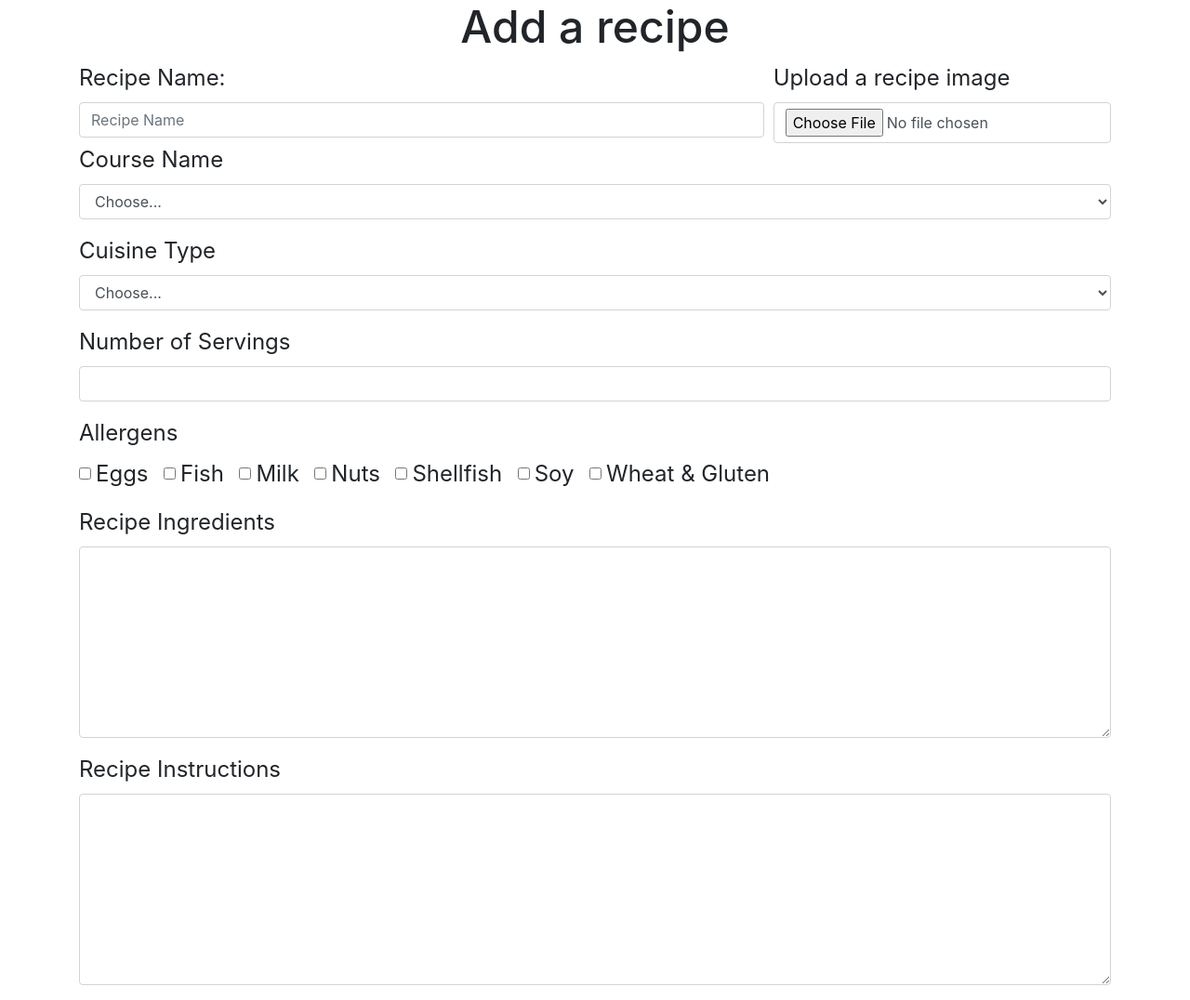
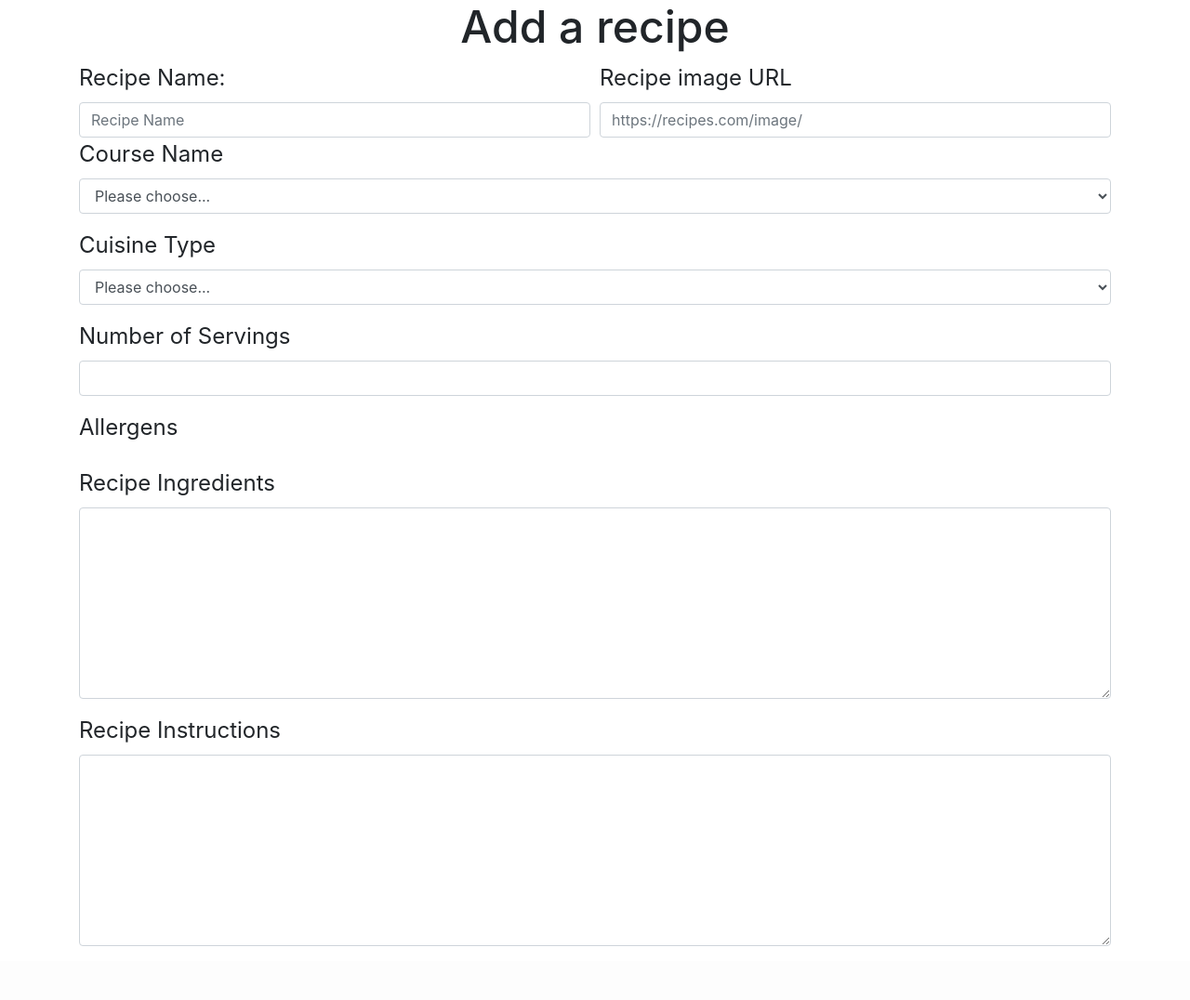
Before and after one commit to LibbyH52/Cookbook-App, a Flask app: page /add_recipe in a window 1280 px wide. Shown: the part 480-1556 px from the top of the page at 93% size. After the commit the page ends 1498 px from the top, so only its background shows below. Run offline with Flask 2, Linux system fonts and the light colour scheme; data that the repository does not hold is empty; some libraries are stand-ins or nearby versions.

Commit message:
updated from in addrecipe.html and update add_recipe function in app.py

```diff
--- a/app.py
+++ b/app.py
@@ -21,15 +21,14 @@ mongo = PyMongo(app)
 def browse_recipes():
     cuisine = mongo.db.cuisine.find()
     courses = mongo.db.course.find()
+    allergens = mongo.db.allergens.find()
     if request.method == "POST":
         course = request.form.get('course')
         recipes = mongo.db.recipes.find({"course_name": course})
         return render_template('browserecipes.html', recipes=recipes, course=course)
     else:
         recipes = mongo.db.recipes.find()
-        return render_template('browserecipes.html', recipes=recipes, courses=courses, cuisine=cuisine)
-
-
+        return render_template('browserecipes.html', recipes=recipes, courses=courses, cuisine=cuisine, allergens=allergens)
 
 
 # retrieves full recipe from database when a user clicks on'View Recipe' button in the 'Browse Recipes' page
@@ -40,7 +39,8 @@ def display_recipe(recipe_id):
 # displays a form that allows the user to add a recipe to the database (only partially complete)
 @app.route('/add_recipe')
 def add_recipe():
-    return render_template('addrecipe.html')
+    return render_template('addrecipe.html', courses=mongo.db.course.find(),
+                        cuisine=mongo.db.cuisine.find(), allergens=mongo.db.allergens.find())
 
 if __name__ == '__main__':
     app.run(host=os.environ.get('IP'), port=int(os.environ.get('PORT')),
--- a/templates/addrecipe.html
+++ b/templates/addrecipe.html
@@ -2,72 +2,50 @@
 {% block content %}
 <div class="container">
   <h2>Add a recipe</h2>
-    <form>
+    <form action="" method="POST">
       <div class="form-row">
-        <div class="col-sm-12 col-md-12 col-lg-8">
+        <div class="col-sm-12 col-md-12 col-lg-6">
           <label for="recipe_name">Recipe Name: </label>
-          <input type="text" class="form-control" id="recipe_name" placeholder="Recipe Name">
+          <input type="text" class="form-control" name="recipe_name" id="recipe_name" placeholder="Recipe Name">
         </div>
-        <div class="col-sm-12 col-md-6 col-lg-4">
-          <label for="image_url">Upload a recipe image </label>
-          <input type="file" class="form-control" id="image_url">
+        <div class="col-sm-12 col-md-12 col-lg-6">
+          <label for="basic-url">Recipe image URL</label>
+          <input type="text" class="form-control"name="image_url" id="image_url" aria-describedby="basic-addon3" placeholder="https://recipes.com/image/">
         </div>
       </div>
       <div class="form-group">
           <label for="course_name">Course Name</label>
-          <select class="form-control" id="course_name">
-            <option>Choose... </option>
-            <option>Starter or Appetiser</option>
-            <option>Main</option>
-            <option>Dessert</option>
+          <select class="form-control" name="course_name" id="course_name">
+                <option selected>Please choose...</option>
+                {% for course in courses %}
+                    <option value="{{course.course_name}}"> {{course.course_name}}</option>
+                {% endfor %}
           </select>
         </div>
       <div class="form-group">
             <label for="cuisine">Cuisine Type</label>
-            <select class="form-control" id="cuisine">
-                <option>Choose...</option>
-                <option>American</option>
-                <option>Caribbean </option>
-                <option>Chinese </option>
-                <option>Italian</option>
-                <option>Japanese</option>
-                <option>Turkish and Middle Eastern</option>
-            </select>
+          <select class="form-control" name="course_name" id="course_name">
+                <option selected>Please choose...</option>
+                {% for cuisine in cuisine %}
+                    <option value="{{cuisine.cuisine_name}}"> {{cuisine.cuisine_name}}</option>
+                {% endfor %}
+          </select>
         </div>
       <div class="form-group">
           <label class="form-label" for="Serving Size">Number of Servings</label>
-          <input type="number" min="1" class="form-control" id="Servings">
+          <input type="number" min="1" class="form-control" name="servings" id="servings">
       </div>
       <div class="form-group">
-          <label for="allergens">Allergens </label><br>
-          <div class="form-check form-check-inline">
-              <input class="form-check-input" type="checkbox" id="inlineCheckbox1" value="eggs">
-              <label class="form-check-label" for="eggs">Eggs</label>
-          </div>
-          <div class="form-check form-check-inline">
-              <input class="form-check-input" type="checkbox" id="fish" value="fish">
-              <label class="form-check-label" for="fish">Fish</label>
-          </div>
-          <div class="form-check form-check-inline">
-              <input class="form-check-input" type="checkbox" id="milk" value="milk">
-              <label class="form-check-label" for="milk">Milk</label>
-          </div>
-          <div class="form-check form-check-inline">
-              <input class="form-check-input" type="checkbox" id="nuts" value="nuts">
-              <label class="form-check-label" for="nuts">Nuts</label>
-          </div>
-          <div class="form-check form-check-inline">
-              <input class="form-check-input" type="checkbox" id="shellfish" value="shellfish">
-              <label class="form-check-label" for="shellfish">Shellfish</label>
-          </div>
-          <div class="form-check form-check-inline">
-              <input class="form-check-input" type="checkbox" id="soy" value="soy">
-              <label class="form-check-label" for="soy">Soy</label>
-          </div>
-          <div class="form-check form-check-inline">
-              <input class="form-check-input" type="checkbox" id="wheat & gluten" value="wheat & gluten">
-              <label class="form-check-label" for="wheat & gluten">Wheat & Gluten</label>
-          </div>
+          <label for="allergens">Allergens </label>
+            {% for allergen in allergens %}
+            <div class="form-check-inline">
+              <input class="form-check-input" type="checkbox" value="" name="{{allergen.allergen_name}}" id="{{allergen.allergen_name}}">
+              <label class="form-check-label" for="{{allergen.allergen_name}}">
+                    {{allergen.allergen_name}}
+              </label>
+            </div>
+            {% endfor %}
+
       </div>
       <div class="form-group">
         <label for="ingredients">Recipe Ingredients</label>
@@ -75,7 +53,7 @@
     </div>
     <div class="form-group">
         <label for="instructions">Recipe Instructions </label>
-        <textarea class="form-control" id="ingredients" rows="8"></textarea>
+        <textarea class="form-control" name="instructions" id="instructions" rows="8"></textarea>
     </div>
   </form>
 </div>
```
